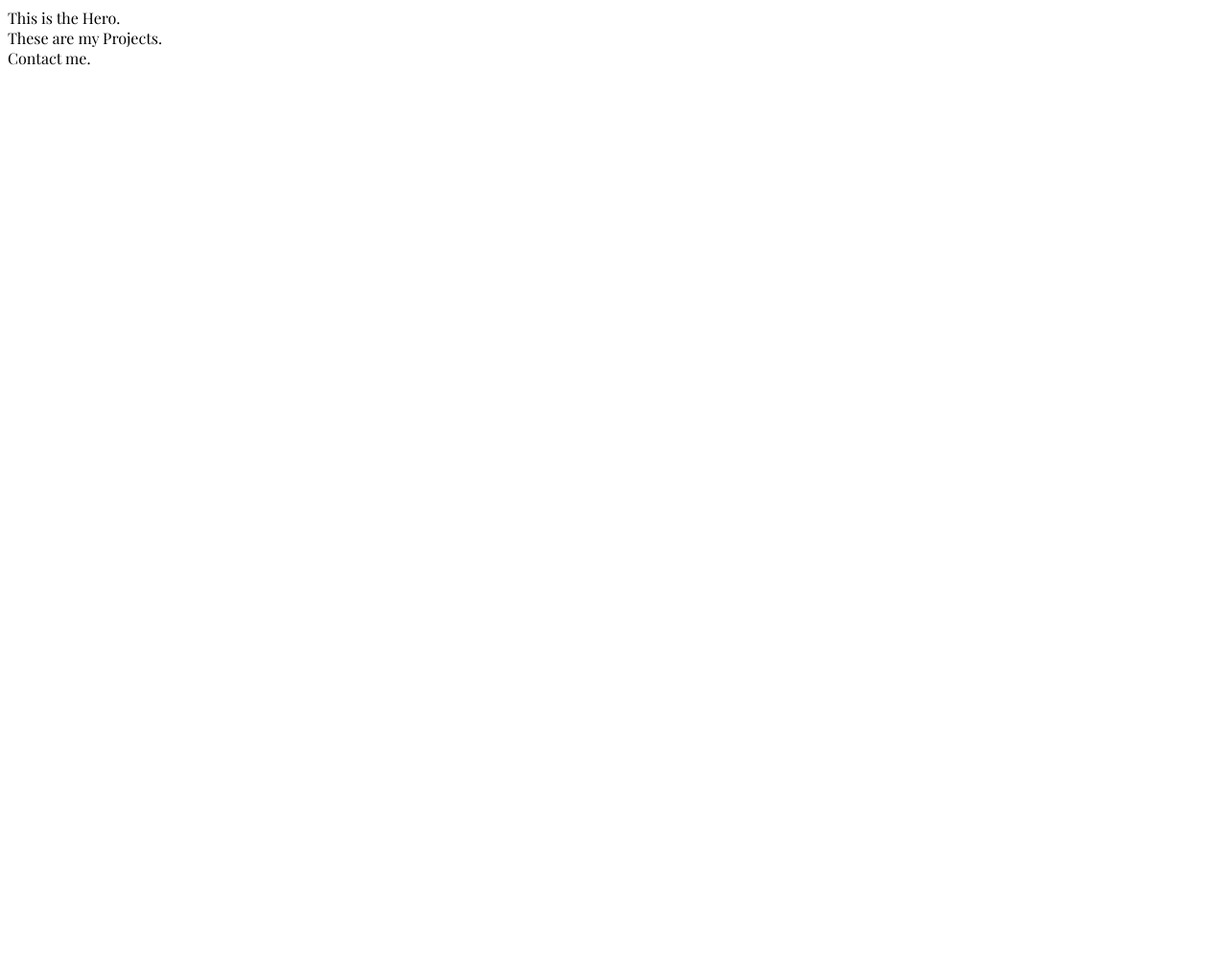
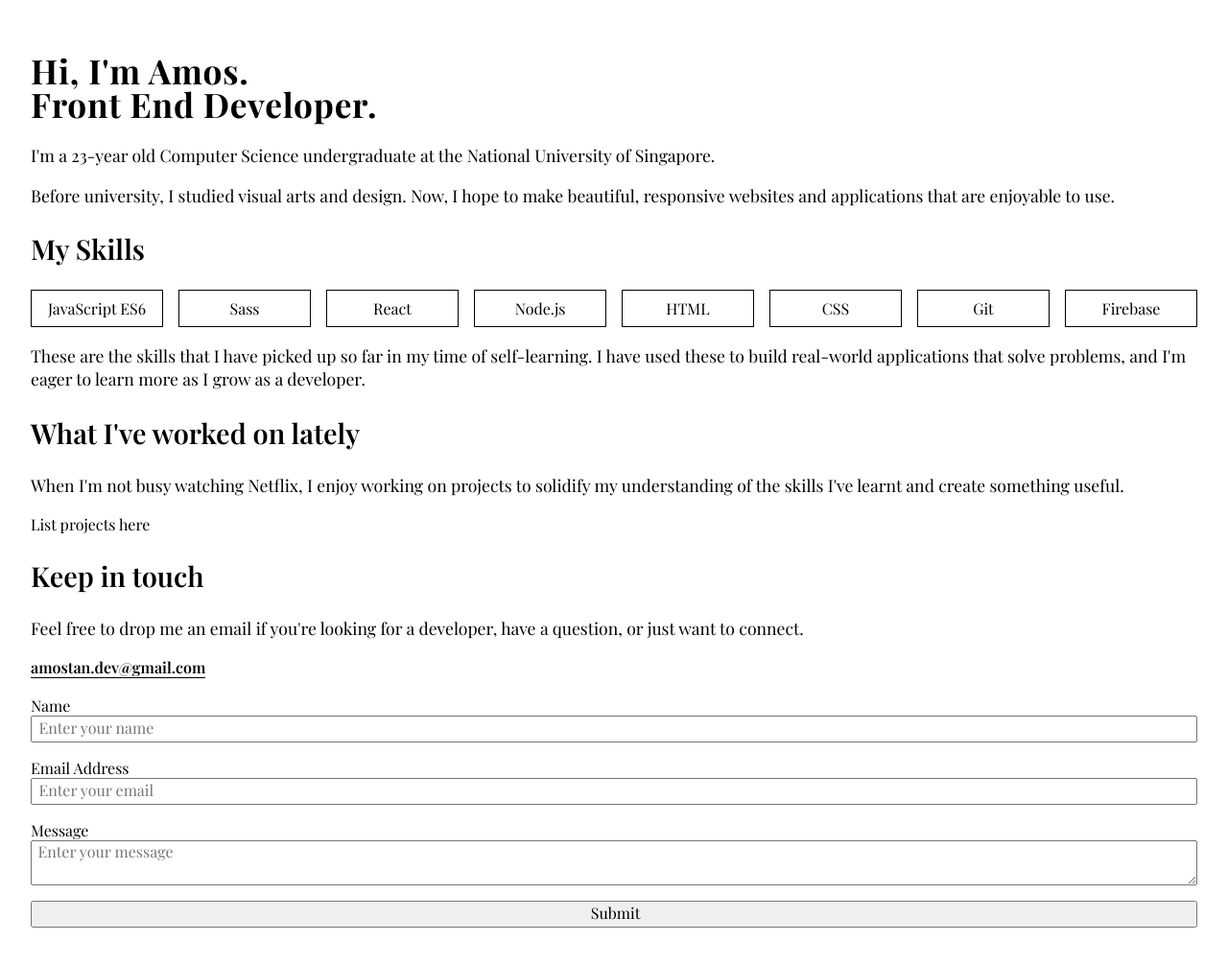
Before and after one commit to atyhamos/gatsby-portfolio, a Gatsby site: page / in a window 1280 px wide. Shown: the whole page at 96% size. Before the commit the page ends 800 px from the top, so only its background shows below. Built offline with nearby package versions, Linux system fonts and the light colour scheme; Gatsby itself is replaced by a stand-in of ours.

Commit message:
Add content and basic styling

```diff
--- a/package.json
+++ b/package.json
@@ -16,6 +16,7 @@
   },
   "dependencies": {
     "@fontsource/playfair-display": "^4.5.10",
+    "@formspree/react": "^2.3.0",
     "gatsby": "^4.19.2",
     "gatsby-plugin-sass": "^5.19.0",
     "react": "^18.1.0",
--- a/src/components/Contact/Contact.component.jsx
+++ b/src/components/Contact/Contact.component.jsx
@@ -1,8 +1,60 @@
 import React from 'react'
 import './Contact.component.scss'
+import { useForm, ValidationError } from '@formspree/react'
 
 const Contact = () => {
-  return <div>Contact me.</div>
+  const [state, handleSubmit] = useForm('xnqweeeb')
+
+  if (state.succeeded) {
+    return <p>Thanks for your submission!</p>
+  }
+
+  return (
+    <div>
+      <h2>Keep in touch</h2>
+      <p>
+        Feel free to drop me an email if you're looking for a developer, have a
+        question, or just want to connect.
+      </p>
+      <a className='email-address' href='mailto:amostan.dev@gmail.com'>
+        amostan.dev@gmail.com
+      </a>
+      <form onSubmit={handleSubmit}>
+        <label htmlFor='name'>Name</label>
+        <input
+          id='name'
+          type='text'
+          name='name'
+          placeholder='Enter your name'
+        />
+        <ValidationError prefix='name' field='name' errors={state.errors} />
+        <label htmlFor='email'>Email Address</label>
+        <input
+          id='email'
+          type='email'
+          name='email'
+          placeholder='Enter your email'
+        />
+        <ValidationError prefix='Email' field='email' errors={state.errors} />
+        <label htmlFor='message'>Message</label>
+        <textarea
+          id='message'
+          name='message'
+          placeholder='Enter your message'
+        />
+        <ValidationError
+          prefix='Message'
+          field='message'
+          errors={state.errors}
+        />
+
+        <button type='submit' disabled={state.submitting}>
+          Submit
+        </button>
+        <ValidationError errors={state.errors} />
+      </form>
+    </div>
+  )
 }
 
 export default Contact
--- a/src/components/Contact/Contact.component.scss
+++ b/src/components/Contact/Contact.component.scss
@@ -0,0 +1,21 @@
+form {
+  display: flex;
+  flex-direction: column;
+  input,
+  textarea,
+  button {
+    font-family: 'Playfair Display', serif;
+    margin-bottom: 1em;
+    font-size: 1rem;
+    padding: 0 0.2em 0.2em 0.4em;
+  }
+}
+
+.email-address {
+  display: inline-block;
+  margin-bottom: 1.1em;
+  color: black;
+  font-weight: 600;
+  text-decoration: none;
+  border-bottom: 1px solid;
+}
--- a/src/components/Hero/Hero.component.jsx
+++ b/src/components/Hero/Hero.component.jsx
@@ -2,7 +2,43 @@ import React from 'react'
 import './Hero.component.scss'
 
 const Hero = () => {
-  return <div>This is the Hero.</div>
+  return (
+    <div>
+      <h1>
+        <span>Hi, I'm Amos.</span>
+        <br />
+        <span>Front End Developer.</span>
+      </h1>
+      <div>
+        <p>
+          I'm a 23-year old Computer Science undergraduate at the National
+          University of Singapore.
+        </p>
+        <p>
+          Before university, I studied visual arts and design. Now, I hope to
+          make beautiful, responsive websites and applications that are
+          enjoyable to use.
+          <br />
+        </p>
+        <h2>My Skills</h2>
+        <div className='skills-container'>
+          <span>JavaScript ES6</span>
+          <span>Sass</span>
+          <span>React</span>
+          <span>Node.js</span>
+          <span>HTML</span>
+          <span>CSS</span>
+          <span>Git</span>
+          <span>Firebase</span>
+        </div>
+        <p>
+          These are the skills that I have picked up so far in my time of
+          self-learning. I have used these to build real-world applications that
+          solve problems, and I'm eager to learn more as I grow as a developer.
+        </p>
+      </div>
+    </div>
+  )
 }
 
 export default Hero
--- a/src/components/Hero/Hero.component.scss
+++ b/src/components/Hero/Hero.component.scss
@@ -0,0 +1,11 @@
+.skills-container {
+  display: grid;
+  grid-template-columns: repeat(auto-fill, minmax(130px, 1fr));
+  gap: 1em;
+  span {
+    border: 1px solid black;
+    color: black;
+    text-align: center;
+    padding: 0.5em 0.7em;
+  }
+}
--- a/src/components/Projects/Projects.component.jsx
+++ b/src/components/Projects/Projects.component.jsx
@@ -2,7 +2,17 @@ import React from 'react'
 import './Projects.component.scss'
 
 const Projects = () => {
-  return <div>These are my Projects.</div>
+  return (
+    <div>
+      <h2>What I've worked on lately</h2>
+      <p>
+        When I'm not busy watching Netflix, I enjoy working on projects to
+        solidify my understanding of the skills I've learnt and create something
+        useful.
+      </p>
+      <div className='projects-container'>List projects here</div>
+    </div>
+  )
 }
 
 export default Projects
--- a/src/pages/index.jsx
+++ b/src/pages/index.jsx
@@ -1,5 +1,7 @@
 import React from 'react'
 import '@fontsource/playfair-display'
+import '@fontsource/playfair-display/600.css'
+import '@fontsource/playfair-display/700.css'
 import '../styles/index.scss'
 import Hero from '../components/Hero/Hero.component'
 import Projects from '../components/Projects/Projects.component'
@@ -7,7 +9,7 @@ import Contact from '../components/Contact/Contact.component'
 
 const IndexPage = () => {
   return (
-    <div>
+    <div className='body-container'>
       <Hero />
       <Projects />
       <Contact />
--- a/src/styles/index.scss
+++ b/src/styles/index.scss
@@ -1,3 +1,25 @@
 body {
   font-family: 'Playfair Display', serif;
+  box-sizing: border-box;
 }
+
+.body-container {
+  padding: 1.5em;
+}
+
+h1 {
+  font-size: 2.2rem;
+  font-weight: 700;
+  letter-spacing: 0.8px;
+  line-height: 1em;
+}
+
+h2 {
+  font-size: 1.8rem;
+  font-weight: 600;
+}
+
+p {
+  line-height: 1.4em;
+  font-size: 1.1rem;
+}
```
Also changed, not shown: 1 other file.
